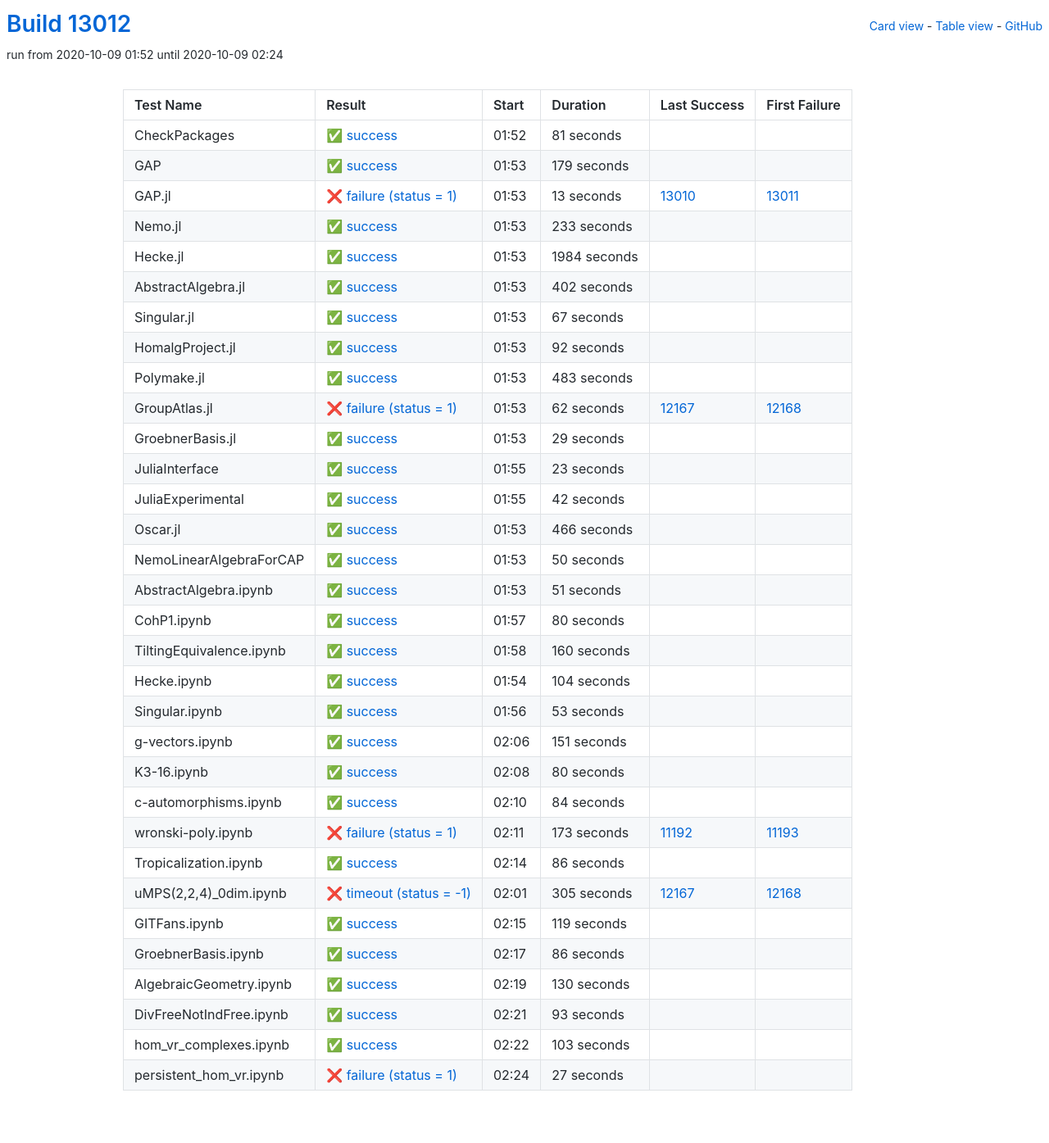
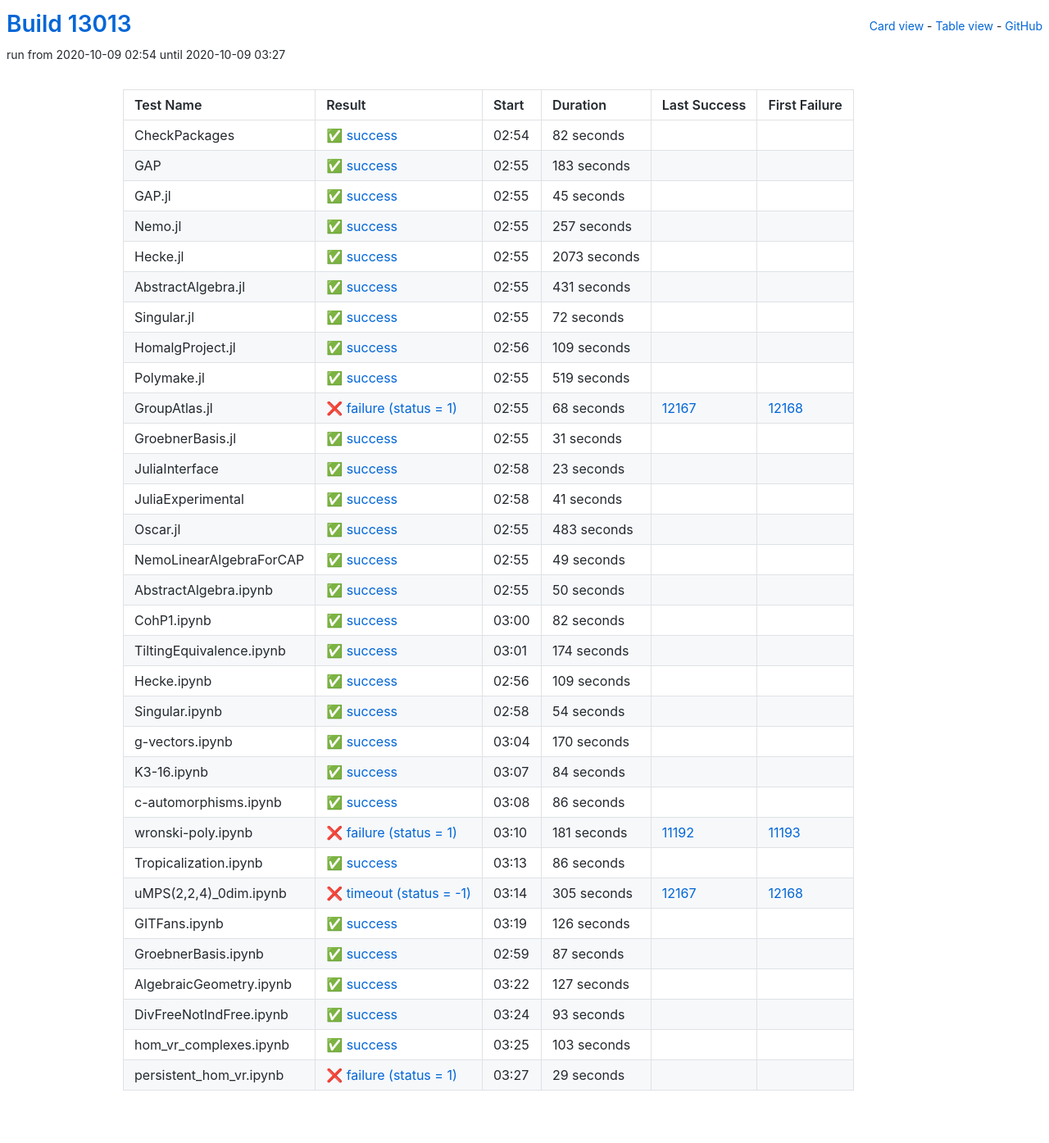
Before and after one commit to oscar-system/oscar-ci-status, a Jekyll site: the page built from table.html, in a window 1280 px wide. Shown: the whole page at 82% size. Built offline with Jekyll 4.4.1, drawn with Linux system fonts in a browser that asks for light colours.

Commit message:
Build #13013

```diff
--- a/_data/ci.yml
+++ b/_data/ci.yml
@@ -1,6 +1,6 @@
 ---
-build: 13012
-build_url: https://oscarci.mathematik.uni-kl.de/job/oscar/13012/
+build: 13013
+build_url: https://oscarci.mathematik.uni-kl.de/job/oscar/13013/
 job: oscar
 organization: oscar-system
 repo: oscar-ci-status
@@ -8,140 +8,140 @@
 tests:
 - name: CheckPackages
   id: checkpackages
-  log: https://oscarci.mathematik.uni-kl.de/job/oscar/13012/artifact/logs/build-13012/CheckPackages.log
-  start: 2020-10-09 01:52
+  log: https://oscarci.mathematik.uni-kl.de/job/oscar/13013/artifact/logs/build-13013/CheckPackages.log
+  start: 2020-10-09 02:54
   success: true
   exitcode: 0
   status: success
-  duration: 81
+  duration: 82
   last_success: false
   last_success_url:
   first_failure: false
   first_failure_url:
 - name: GAP
   id: gap
-  log: https://oscarci.mathematik.uni-kl.de/job/oscar/13012/artifact/logs/build-13012/GAP.log
-  start: 2020-10-09 01:53
+  log: https://oscarci.mathematik.uni-kl.de/job/oscar/13013/artifact/logs/build-13013/GAP.log
+  start: 2020-10-09 02:55
   success: true
   exitcode: 0
   status: success
-  duration: 179
+  duration: 183
   last_success: false
   last_success_url:
   first_failure: false
   first_failure_url:
 - name: GAP.jl
   id: gap-jl
-  log: https://oscarci.mathematik.uni-kl.de/job/oscar/13012/artifact/logs/build-13012/GAP.jl.log
-  start: 2020-10-09 01:53
-  success: false
-  exitcode: 1
-  status: failure
-  duration: 13
-  last_success: 13010
-  last_success_url: https://oscarci.mathematik.uni-kl.de/job/oscar/13010/
-  first_failure: 13011
-  first_failure_url: https://oscarci.mathematik.uni-kl.de/job/oscar/13011/
-- name: Nemo.jl
-  id: nemo-jl
-  log: https://oscarci.mathematik.uni-kl.de/job/oscar/13012/artifact/logs/build-13012/Nemo.jl.log
-  start: 2020-10-09 01:53
+  log: https://oscarci.mathematik.uni-kl.de/job/oscar/13013/artifact/logs/build-13013/GAP.jl.log
+  start: 2020-10-09 02:55
   success: true
   exitcode: 0
   status: success
-  duration: 233
+  duration: 45
+  last_success: false
+  last_success_url:
+  first_failure: false
+  first_failure_url:
+- name: Nemo.jl
+  id: nemo-jl
+  log: https://oscarci.mathematik.uni-kl.de/job/oscar/13013/artifact/logs/build-13013/Nemo.jl.log
+  start: 2020-10-09 02:55
+  success: true
+  exitcode: 0
+  status: success
+  duration: 257
   last_success: false
   last_success_url:
   first_failure: false
   first_failure_url:
 - name: Hecke.jl
   id: hecke-jl
-  log: https://oscarci.mathematik.uni-kl.de/job/oscar/13012/artifact/logs/build-13012/Hecke.jl.log
-  start: 2020-10-09 01:53
+  log: https://oscarci.mathematik.uni-kl.de/job/oscar/13013/artifact/logs/build-13013/Hecke.jl.log
+  start: 2020-10-09 02:55
   success: true
   exitcode: 0
   status: success
-  duration: 1984
+  duration: 2073
   last_success: false
   last_success_url:
   first_failure: false
   first_failure_url:
 - name: AbstractAlgebra.jl
   id: abstractalgebra-jl
-  log: https://oscarci.mathematik.uni-kl.de/job/oscar/13012/artifact/logs/build-13012/AbstractAlgebra.jl.log
-  start: 2020-10-09 01:53
+  log: https://oscarci.mathematik.uni-kl.de/job/oscar/13013/artifact/logs/build-13013/AbstractAlgebra.jl.log
+  start: 2020-10-09 02:55
   success: true
   exitcode: 0
   status: success
-  duration: 402
+  duration: 431
   last_success: false
   last_success_url:
   first_failure: false
   first_failure_url:
 - name: Singular.jl
   id: singular-jl
-  log: https://oscarci.mathematik.uni-kl.de/job/oscar/13012/artifact/logs/build-13012/Singular.jl.log
-  start: 2020-10-09 01:53
+  log: https://oscarci.mathematik.uni-kl.de/job/oscar/13013/artifact/logs/build-13013/Singular.jl.log
+  start: 2020-10-09 02:55
   success: true
   exitcode: 0
   status: success
-  duration: 67
+  duration: 72
   last_success: false
   last_success_url:
   first_failure: false
   first_failure_url:
 - name: HomalgProject.jl
   id: homalgproject-jl
-  log: https://oscarci.mathematik.uni-kl.de/job/oscar/13012/artifact/logs/build-13012/HomalgProject.jl.log
-  start: 2020-10-09 01:53
+  log: https://oscarci.mathematik.uni-kl.de/job/oscar/13013/artifact/logs/build-13013/HomalgProject.jl.log
+  start: 2020-10-09 02:56
   success: true
   exitcode: 0
   status: success
-  duration: 92
+  duration: 109
   last_success: false
   last_success_url:
   first_failure: false
   first_failure_url:
 - name: Polymake.jl
   id: polymake-jl
-  log: https://oscarci.mathematik.uni-kl.de/job/oscar/13012/artifact/logs/build-13012/Polymake.jl.log
-  start: 2020-10-09 01:53
+  log: https://oscarci.mathematik.uni-kl.de/job/oscar/13013/artifact/logs/build-13013/Polymake.jl.log
+  start: 2020-10-09 02:55
   success: true
   exitcode: 0
   status: success
-  duration: 483
+  duration: 519
   last_success: false
   last_success_url:
   first_failure: false
   first_failure_url:
 - name: GroupAtlas.jl
   id: groupatlas-jl
-  log: https://oscarci.mathematik.uni-kl.de/job/oscar/13012/artifact/logs/build-13012/GroupAtlas.jl.log
-  start: 2020-10-09 01:53
+  log: https://oscarci.mathematik.uni-kl.de/job/oscar/13013/artifact/logs/build-13013/GroupAtlas.jl.log
+  start: 2020-10-09 02:55
   success: false
   exitcode: 1
   status: failure
-  duration: 62
+  duration: 68
   last_success: 12167
   last_success_url: https://oscarci.mathematik.uni-kl.de/job/oscar/12167/
   first_failure: 12168
   first_failure_url: https://oscarci.mathematik.uni-kl.de/job/oscar/12168/
 - name: GroebnerBasis.jl
   id: groebnerbasis-jl
-  log: https://oscarci.mathematik.uni-kl.de/job/oscar/13012/artifact/logs/build-13012/GroebnerBasis.jl.log
-  start: 2020-10-09 01:53
+  log: https://oscarci.mathematik.uni-kl.de/job/oscar/13013/artifact/logs/build-13013/GroebnerBasis.jl.log
+  start: 2020-10-09 02:55
   success: true
   exitcode: 0
   status: success
-  duration: 29
+  duration: 31
   last_success: false
   last_success_url:
   first_failure: false
   first_failure_url:
 - name: JuliaInterface
   id: juliainterface
-  log: https://oscarci.mathematik.uni-kl.de/job/oscar/13012/artifact/logs/build-13012/JuliaInterface.log
-  start: 2020-10-09 01:55
+  log: https://oscarci.mathematik.uni-kl.de/job/oscar/13013/artifact/logs/build-13013/JuliaInterface.log
+  start: 2020-10-09 02:58
   success: true
   exitcode: 0
   status: success
@@ -152,32 +152,44 @@
   first_failure_url:
 - name: JuliaExperimental
   id: juliaexperimental
-  log: https://oscarci.mathematik.uni-kl.de/job/oscar/13012/artifact/logs/build-13012/JuliaExperimental.log
-  start: 2020-10-09 01:55
+  log: https://oscarci.mathematik.uni-kl.de/job/oscar/13013/artifact/logs/build-13013/JuliaExperimental.log
+  start: 2020-10-09 02:58
   success: true
   exitcode: 0
   status: success
-  duration: 42
+  duration: 41
   last_success: false
   last_success_url:
   first_failure: false
   first_failure_url:
 - name: Oscar.jl
   id: oscar-jl
-  log: https://oscarci.mathematik.uni-kl.de/job/oscar/13012/artifact/logs/build-13012/Oscar.jl.log
-  start: 2020-10-09 01:53
+  log: https://oscarci.mathematik.uni-kl.de/job/oscar/13013/artifact/logs/build-13013/Oscar.jl.log
+  start: 2020-10-09 02:55
   success: true
   exitcode: 0
   status: success
-  duration: 466
+  duration: 483
   last_success: false
   last_success_url:
   first_failure: false
   first_failure_url:
 - name: NemoLinearAlgebraForCAP
   id: nemolinearalgebraforcap
-  log: https://oscarci.mathematik.uni-kl.de/job/oscar/13012/artifact/logs/build-13012/NemoLinearAlgebraForCAP.log
-  start: 2020-10-09 01:53
+  log: https://oscarci.mathematik.uni-kl.de/job/oscar/13013/artifact/logs/build-13013/NemoLinearAlgebraForCAP.log
+  start: 2020-10-09 02:55
+  success: true
+  exitcode: 0
+  status: success
+  duration: 49
+  last_success: false
+  last_success_url:
+  first_failure: false
+  first_failure_url:
+- name: AbstractAlgebra.ipynb
+  id: abstractalgebra-ipynb
+  log: https://oscarci.mathematik.uni-kl.de/job/oscar/13013/artifact/logs/build-13013/AbstractAlgebra.ipynb.log
+  start: 2020-10-09 02:55
   success: true
   exitcode: 0
   status: success
@@ -186,94 +198,70 @@
   last_success_url:
   first_failure: false
   first_failure_url:
-- name: AbstractAlgebra.ipynb
-  id: abstractalgebra-ipynb
-  log: https://oscarci.mathematik.uni-kl.de/job/oscar/13012/artifact/logs/build-13012/AbstractAlgebra.ipynb.log
-  start: 2020-10-09 01:53
+- name: CohP1.ipynb
+  id: cohp1-ipynb
+  log: https://oscarci.mathematik.uni-kl.de/job/oscar/13013/artifact/logs/build-13013/CohP1.ipynb.log
+  start: 2020-10-09 03:00
   success: true
   exitcode: 0
   status: success
-  duration: 51
-  last_success: false
-  last_success_url:
-  first_failure: false
-  first_failure_url:
-- name: CohP1.ipynb
-  id: cohp1-ipynb
-  log: https://oscarci.mathematik.uni-kl.de/job/oscar/13012/artifact/logs/build-13012/CohP1.ipynb.log
-  start: 2020-10-09 01:57
-  success: true
-  exitcode: 0
-  status: success
-  duration: 80
+  duration: 82
   last_success: false
   last_success_url:
   first_failure: false
   first_failure_url:
 - name: TiltingEquivalence.ipynb
   id: tiltingequivalence-ipynb
-  log: https://oscarci.mathematik.uni-kl.de/job/oscar/13012/artifact/logs/build-13012/TiltingEquivalence.ipynb.log
-  start: 2020-10-09 01:58
+  log: https://oscarci.mathematik.uni-kl.de/job/oscar/13013/artifact/logs/build-13013/TiltingEquivalence.ipynb.log
+  start: 2020-10-09 03:01
   success: true
   exitcode: 0
   status: success
-  duration: 160
+  duration: 174
   last_success: false
   last_success_url:
   first_failure: false
   first_failure_url:
 - name: Hecke.ipynb
   id: hecke-ipynb
-  log: https://oscarci.mathematik.uni-kl.de/job/oscar/13012/artifact/logs/build-13012/Hecke.ipynb.log
-  start: 2020-10-09 01:54
+  log: https://oscarci.mathematik.uni-kl.de/job/oscar/13013/artifact/logs/build-13013/Hecke.ipynb.log
+  start: 2020-10-09 02:56
   success: true
   exitcode: 0
   status: success
-  duration: 104
+  duration: 109
   last_success: false
   last_success_url:
   first_failure: false
   first_failure_url:
 - name: Singular.ipynb
   id: singular-ipynb
-  log: https://oscarci.mathematik.uni-kl.de/job/oscar/13012/artifact/logs/build-13012/Singular.ipynb.log
-  start: 2020-10-09 01:56
+  log: https://oscarci.mathematik.uni-kl.de/job/oscar/13013/artifact/logs/build-13013/Singular.ipynb.log
+  start: 2020-10-09 02:58
   success: true
   exitcode: 0
   status: success
-  duration: 53
+  duration: 54
   last_success: false
   last_success_url:
   first_failure: false
   first_failure_url:
 - name: g-vectors.ipynb
   id: g-vectors-ipynb
-  log: https://oscarci.mathematik.uni-kl.de/job/oscar/13012/artifact/logs/build-13012/g-vectors.ipynb.log
-  start: 2020-10-09 02:06
+  log: https://oscarci.mathematik.uni-kl.de/job/oscar/13013/artifact/logs/build-13013/g-vectors.ipynb.log
+  start: 2020-10-09 03:04
   success: true
   exitcode: 0
   status: success
-  duration: 151
+  duration: 170
   last_success: false
   last_success_url:
   first_failure: false
   first_failure_url:
 - name: K3-16.ipynb
   id: k3-16-ipynb
-  log: https://oscarci.mathematik.uni-kl.de/job/oscar/13012/artifact/logs/build-13012/K3-16.ipynb.log
-  start: 2020-10-09 02:08
-  success: true
-  exitcode: 0
-  status: success
-  duration: 80
-  last_success: false
-  last_success_url:
-  first_failure: false
-  first_failure_url:
-- name: c-automorphisms.ipynb
-  id: c-automorphisms-ipynb
-  log: https://oscarci.mathematik.uni-kl.de/job/oscar/13012/artifact/logs/build-13012/c-automorphisms.ipynb.log
-  start: 2020-10-09 02:10
+  log: https://oscarci.mathematik.uni-kl.de/job/oscar/13013/artifact/logs/build-13013/K3-16.ipynb.log
+  start: 2020-10-09 03:07
   success: true
   exitcode: 0
   status: success
@@ -282,22 +270,34 @@
   last_success_url:
   first_failure: false
   first_failure_url:
+- name: c-automorphisms.ipynb
+  id: c-automorphisms-ipynb
+  log: https://oscarci.mathematik.uni-kl.de/job/oscar/13013/artifact/logs/build-13013/c-automorphisms.ipynb.log
+  start: 2020-10-09 03:08
+  success: true
+  exitcode: 0
+  status: success
+  duration: 86
+  last_success: false
+  last_success_url:
+  first_failure: false
+  first_failure_url:
 - name: wronski-poly.ipynb
   id: wronski-poly-ipynb
-  log: https://oscarci.mathematik.uni-kl.de/job/oscar/13012/artifact/logs/build-13012/wronski-poly.ipynb.log
-  start: 2020-10-09 02:11
+  log: https://oscarci.mathematik.uni-kl.de/job/oscar/13013/artifact/logs/build-13013/wronski-poly.ipynb.log
+  start: 2020-10-09 03:10
   success: false
   exitcode: 1
   status: failure
-  duration: 173
+  duration: 181
   last_success: 11192
   last_success_url: https://oscarci.mathematik.uni-kl.de/job/oscar/11192/
   first_failure: 11193
   first_failure_url: https://oscarci.mathematik.uni-kl.de/job/oscar/11193/
 - name: Tropicalization.ipynb
   id: tropicalization-ipynb
-  log: https://oscarci.mathematik.uni-kl.de/job/oscar/13012/artifact/logs/build-13012/Tropicalization.ipynb.log
-  start: 2020-10-09 02:14
+  log: https://oscarci.mathematik.uni-kl.de/job/oscar/13013/artifact/logs/build-13013/Tropicalization.ipynb.log
+  start: 2020-10-09 03:13
   success: true
   exitcode: 0
   status: success
@@ -308,8 +308,8 @@
   first_failure_url:
 - name: uMPS(2,2,4)_0dim.ipynb
   id: umps-2-2-4-0dim-ipynb
-  log: https://oscarci.mathematik.uni-kl.de/job/oscar/13012/artifact/logs/build-13012/uMPS-2-2-4-_0dim.ipynb.log
-  start: 2020-10-09 02:01
+  log: https://oscarci.mathematik.uni-kl.de/job/oscar/13013/artifact/logs/build-13013/uMPS-2-2-4-_0dim.ipynb.log
+  start: 2020-10-09 03:14
   success: false
   exitcode: -1
   status: timeout
@@ -320,44 +320,44 @@
   first_failure_url: https://oscarci.mathematik.uni-kl.de/job/oscar/12168/
 - name: GITFans.ipynb
   id: gitfans-ipynb
-  log: https://oscarci.mathematik.uni-kl.de/job/oscar/13012/artifact/logs/build-13012/GITFans.ipynb.log
-  start: 2020-10-09 02:15
+  log: https://oscarci.mathematik.uni-kl.de/job/oscar/13013/artifact/logs/build-13013/GITFans.ipynb.log
+  start: 2020-10-09 03:19
   success: true
   exitcode: 0
   status: success
-  duration: 119
+  duration: 126
   last_success: false
   last_success_url:
   first_failure: false
   first_failure_url:
 - name: GroebnerBasis.ipynb
   id: groebnerbasis-ipynb
-  log: https://oscarci.mathematik.uni-kl.de/job/oscar/13012/artifact/logs/build-13012/GroebnerBasis.ipynb.log
-  start: 2020-10-09 02:17
+  log: https://oscarci.mathematik.uni-kl.de/job/oscar/13013/artifact/logs/build-13013/GroebnerBasis.ipynb.log
+  start: 2020-10-09 02:59
   success: true
   exitcode: 0
   status: success
-  duration: 86
+  duration: 87
   last_success: false
   last_success_url:
   first_failure: false
   first_failure_url:
 - name: AlgebraicGeometry.ipynb
   id: algebraicgeometry-ipynb
-  log: https://oscarci.mathematik.uni-kl.de/job/oscar/13012/artifact/logs/build-13012/AlgebraicGeometry.ipynb.log
-  start: 2020-10-09 02:19
+  log: https://oscarci.mathematik.uni-kl.de/job/oscar/13013/artifact/logs/build-13013/AlgebraicGeometry.ipynb.log
+  start: 2020-10-09 03:22
   success: true
   exitcode: 0
   status: success
-  duration: 130
+  duration: 127
   last_success: false
   last_success_url:
   first_failure: false
   first_failure_url:
 - name: DivFreeNotIndFree.ipynb
   id: divfreenotindfree-ipynb
-  log: https://oscarci.mathematik.uni-kl.de/job/oscar/13012/artifact/logs/build-13012/DivFreeNotIndFree.ipynb.log
-  start: 2020-10-09 02:21
+  log: https://oscarci.mathematik.uni-kl.de/job/oscar/13013/artifact/logs/build-13013/DivFreeNotIndFree.ipynb.log
+  start: 2020-10-09 03:24
   success: true
   exitcode: 0
   status: success
@@ -368,8 +368,8 @@
   first_failure_url:
 - name: hom_vr_complexes.ipynb
   id: hom-vr-complexes-ipynb
-  log: https://oscarci.mathematik.uni-kl.de/job/oscar/13012/artifact/logs/build-13012/hom_vr_complexes.ipynb.log
-  start: 2020-10-09 02:22
+  log: https://oscarci.mathematik.uni-kl.de/job/oscar/13013/artifact/logs/build-13013/hom_vr_complexes.ipynb.log
+  start: 2020-10-09 03:25
   success: true
   exitcode: 0
   status: success
@@ -380,12 +380,12 @@
   first_failure_url:
 - name: persistent_hom_vr.ipynb
   id: persistent-hom-vr-ipynb
-  log: https://oscarci.mathematik.uni-kl.de/job/oscar/13012/artifact/logs/build-13012/persistent_hom_vr.ipynb.log
-  start: 2020-10-09 02:24
+  log: https://oscarci.mathematik.uni-kl.de/job/oscar/13013/artifact/logs/build-13013/persistent_hom_vr.ipynb.log
+  start: 2020-10-09 03:27
   success: false
   exitcode: 1
   status: failure
-  duration: 27
+  duration: 29
   last_success: false
   last_success_url:
   first_failure: false
```
Also changed, not shown: README.md.
